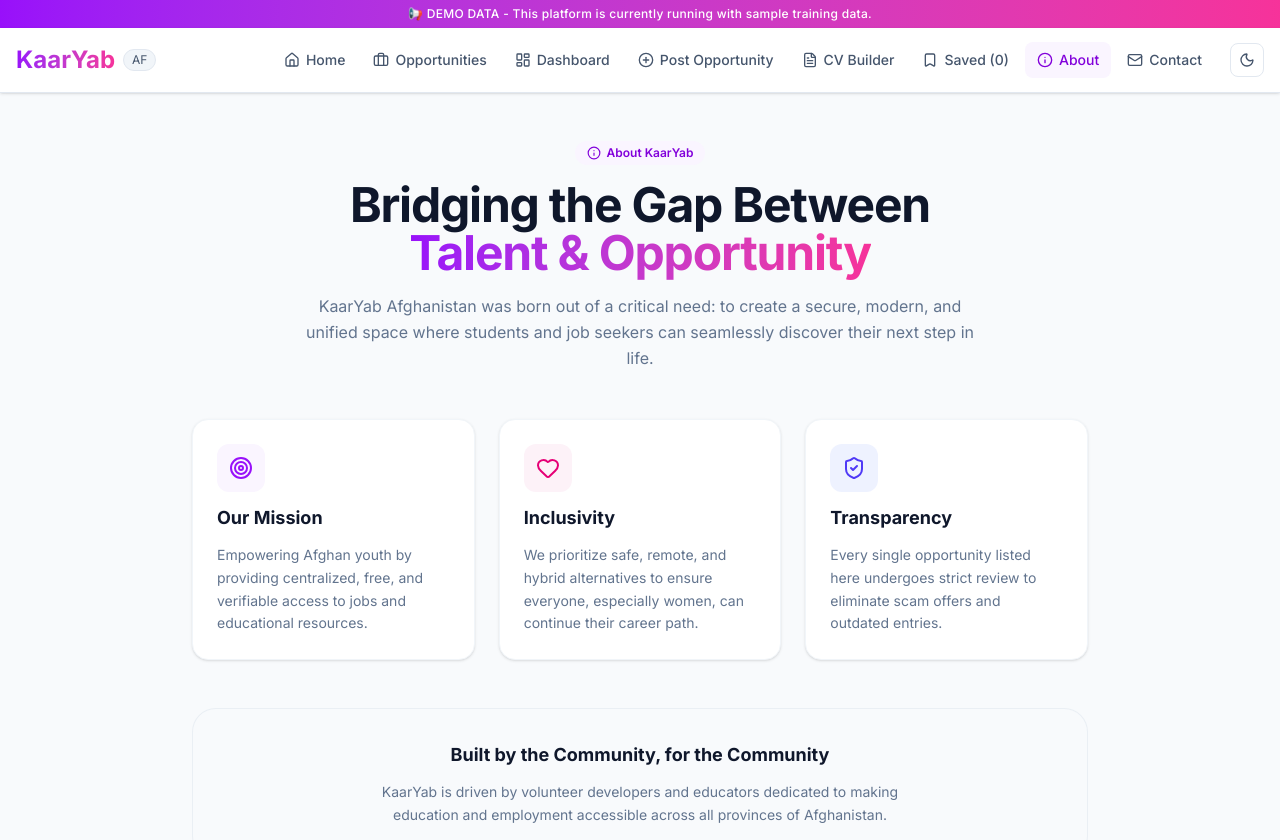
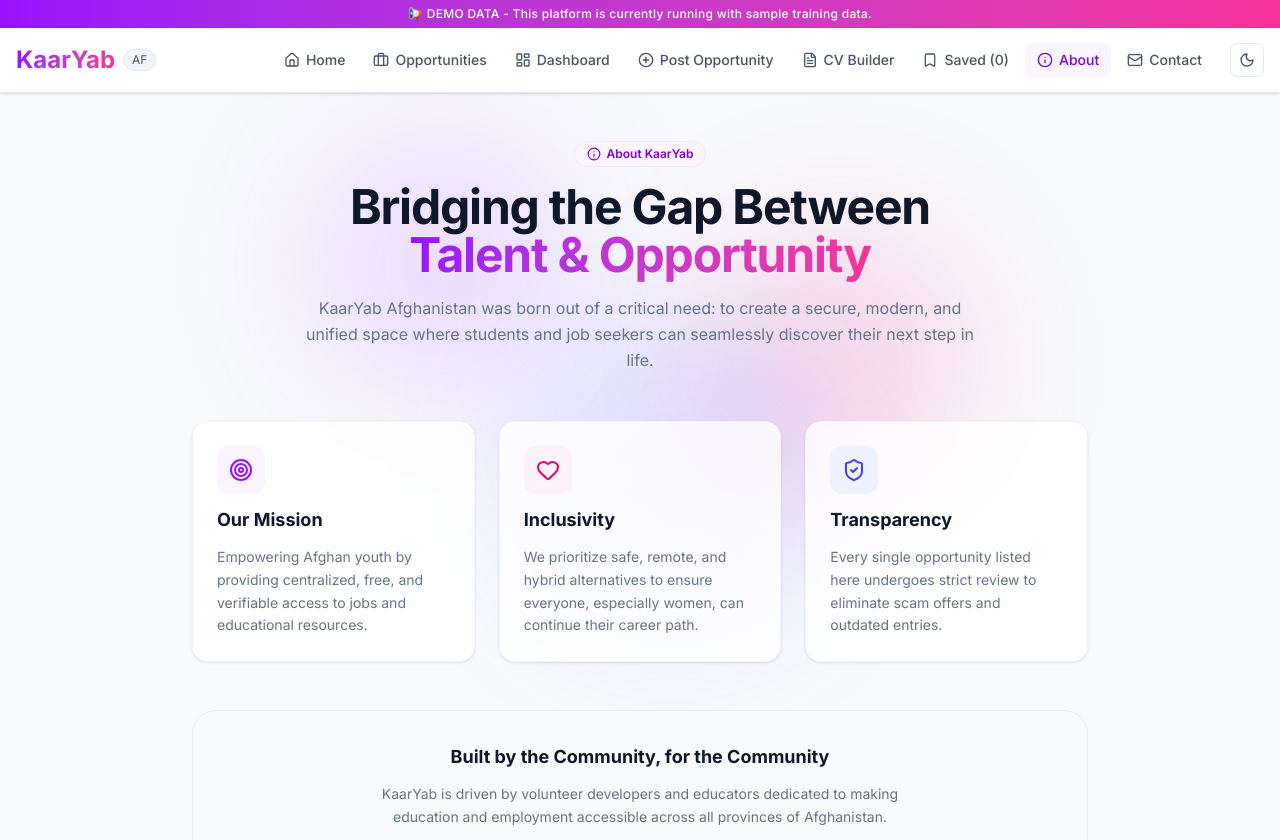
Before and after one commit to Zahranazari607/kaaryab-afghanistan, a Next.js app: page /about in a window 1280 px wide. Shown: the top 840 px of the page. Built offline with nearby package versions, Linux system fonts and the light colour scheme.

Commit message:
Improve styling and dark mode support in about page
Updated styling for mission, inclusivity, and transparency sections. Enhanced accessibility with dark mode support.

```diff
--- a/app/about/page.jsx
+++ b/app/about/page.jsx
@@ -6,59 +6,67 @@
       title: "Our Mission",
       desc: "Empowering Afghan youth by providing centralized, free, and verifiable access to jobs and educational resources.",
       icon: Target,
-      color: "text-purple-600",
-      bg: "bg-purple-50"
+      color: "text-purple-600 dark:text-purple-400",
+      bg: "bg-purple-50 dark:bg-purple-950/50"
     },
     {
       title: "Inclusivity",
       desc: "We prioritize safe, remote, and hybrid alternatives to ensure everyone, especially women, can continue their career path.",
       icon: Heart,
-      color: "text-pink-600",
-      bg: "bg-pink-50"
+      color: "text-pink-600 dark:text-pink-400",
+      bg: "bg-pink-50 dark:bg-pink-950/50"
     },
     {
       title: "Transparency",
       desc: "Every single opportunity listed here undergoes strict review to eliminate scam offers and outdated entries.",
       icon: ShieldCheck,
-      color: "text-indigo-600",
-      bg: "bg-indigo-50"
+      color: "text-indigo-600 dark:text-indigo-400",
+      bg: "bg-indigo-50 dark:bg-indigo-950/50"
     },
   ];
 
   return (
-    <div className="max-w-4xl mx-auto space-y-12 py-4 animate-in fade-in duration-300">
+    <div className="relative max-w-4xl mx-auto space-y-12 py-4 animate-in fade-in duration-300">
+
+      {/* 🌟 پس‌زمینه انیمیشنی درخشان (Ambient Glow Background) 🌟 */}
+      <div className="absolute top-1/4 left-1/2 -translate-x-1/2 -translate-y-1/2 w-full max-w-3xl h-96 pointer-events-none -z-10 flex justify-center items-center">
+        <div className="absolute top-0 left-10 w-72 h-72 bg-purple-500/15 dark:bg-purple-600/20 rounded-full blur-3xl animate-blob"></div>
+        <div className="absolute bottom-0 right-10 w-72 h-72 bg-pink-500/15 dark:bg-pink-600/20 rounded-full blur-3xl animate-blob [animation-delay:2000ms]"></div>
+        <div className="absolute top-1/2 left-1/3 w-80 h-80 bg-indigo-500/15 dark:bg-indigo-600/15 rounded-full blur-3xl animate-blob [animation-delay:4000ms]"></div>
+      </div>
+
       <div className="text-center space-y-4 max-w-2xl mx-auto">
-        <div className="inline-flex items-center space-x-1.5 bg-purple-50 text-purple-700 px-3 py-1 rounded-full text-xs font-semibold">
+        <div className="inline-flex items-center space-x-1.5 bg-purple-50 dark:bg-purple-950/50 text-purple-700 dark:text-purple-300 px-3 py-1 rounded-full text-xs font-semibold border border-purple-100 dark:border-purple-900/40">
           <Info className="w-3.5 h-3.5" /> <span>About KaarYab</span>
         </div>
         <h1 className="text-3xl md:text-5xl font-bold text-slate-900 tracking-tight dark:text-slate-50">
           Bridging the Gap Between <span className="bg-gradient-to-r from-purple-600 to-pink-500 bg-clip-text text-transparent">Talent & Opportunity</span>
         </h1>
-        <p className="text-slate-500 text-sm md:text-base leading-relaxed">
+        <p className="text-slate-500 dark:text-slate-400 text-sm md:text-base leading-relaxed">
           KaarYab Afghanistan was born out of a critical need: to create a secure, modern, and unified space where students and job seekers can seamlessly discover their next step in life.
         </p>
       </div>
 
-      {/*Aim and Values*/}
+      {/* Aim and Values */}
       <div className="grid grid-cols-1 md:grid-cols-3 gap-6">
         {values.map((val, i) => {
           const Icon = val.icon;
           return (
-            <div key={i} className="bg-white border border-slate-100 rounded-2xl p-6 shadow-sm space-y-3 hover:shadow-md transition-shadow duration-200">
+            <div key={i} className="bg-white/80 dark:bg-slate-900/80 backdrop-blur-sm border border-slate-100 dark:border-slate-800 rounded-2xl p-6 shadow-sm space-y-3 hover:shadow-md transition-all duration-200">
               <div className={`p-3 rounded-xl w-fit ${val.bg} ${val.color}`}>
                 <Icon className="w-6 h-6" />
               </div>
-              <h3 className="text-lg font-bold text-slate-900">{val.title}</h3>
-              <p className="text-slate-500 text-xs md:text-sm leading-relaxed">{val.desc}</p>
+              <h3 className="text-lg font-bold text-slate-900 dark:text-slate-100">{val.title}</h3>
+              <p className="text-slate-500 dark:text-slate-400 text-xs md:text-sm leading-relaxed">{val.desc}</p>
             </div>
           );
         })}
       </div>
 
       {/* Banner */}
-      <div className="bg-slate-50 border border-slate-200/60 rounded-3xl p-6 md:p-8 text-center space-y-3">
-        <h3 className="text-lg font-bold text-slate-900">Built by the Community, for the Community</h3>
-        <p className="text-slate-500 text-sm max-w-xl mx-auto leading-relaxed">
+      <div className="bg-slate-50/80 dark:bg-slate-900/60 backdrop-blur-sm border border-slate-200/60 dark:border-slate-800 rounded-3xl p-6 md:p-8 text-center space-y-3">
+        <h3 className="text-lg font-bold text-slate-900 dark:text-slate-100">Built by the Community, for the Community</h3>
+        <p className="text-slate-500 dark:text-slate-400 text-sm max-w-xl mx-auto leading-relaxed">
           KaarYab is driven by volunteer developers and educators dedicated to making education and employment accessible across all provinces of Afghanistan.
         </p>
       </div>
```
